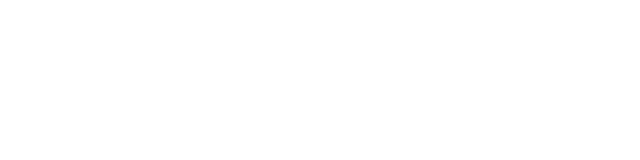
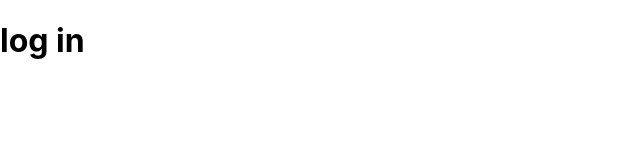
Before and after one commit to UBH-Fall-2024/ub-hacking-create-your-repo-here-ubet, a React (Create React App) app in the folder react-frontend/: page /login in a window 1280 px wide. Before the commit this address had no page. Shown: the top 160 px of the page, without its empty margins (0-640 px from the left). Built offline with nearby package versions, Linux system fonts and the light colour scheme.

Commit message:
added routing for login

```diff
--- a/react-frontend/src/App.js
+++ b/react-frontend/src/App.js
@@ -1,12 +1,15 @@
 import React from 'react';
 import { BrowserRouter as Router, Route, Routes } from 'react-router-dom';
 import Homepage from './Pages/Homepage';
+import Login from './Pages/Login';
 
 function App() {
     return (
         <Router>
             <Routes>
                 <Route path="/" element={<Homepage />} />
+
+                <Route path="/login" element={<Login />} />
                 {/* Add more routes here if needed */}
             </Routes>
         </Router>
--- /dev/null
+++ b/react-frontend/src/Pages/Login.js
@@ -0,0 +1,14 @@
+import React, { useState, useEffect } from 'react';
+
+function Login() {
+
+
+
+    return (
+        <div>
+            <h1>log in</h1>
+        </div>
+    );
+}
+
+export default Login;
```
